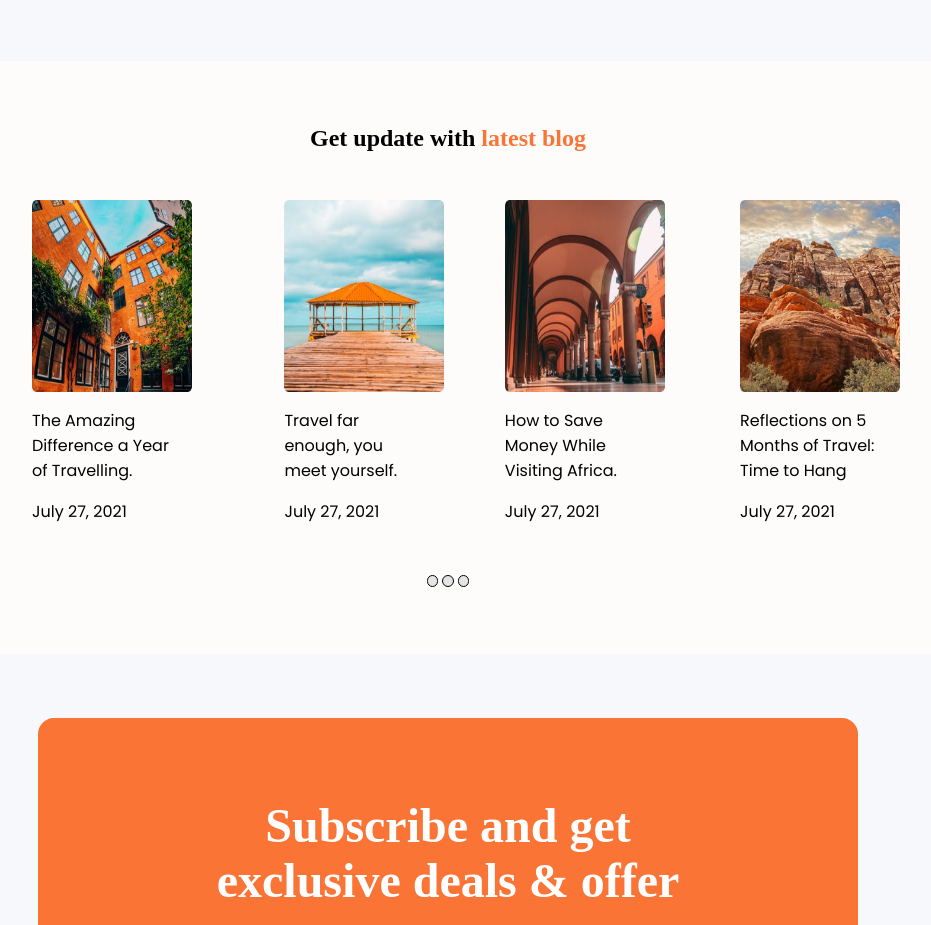
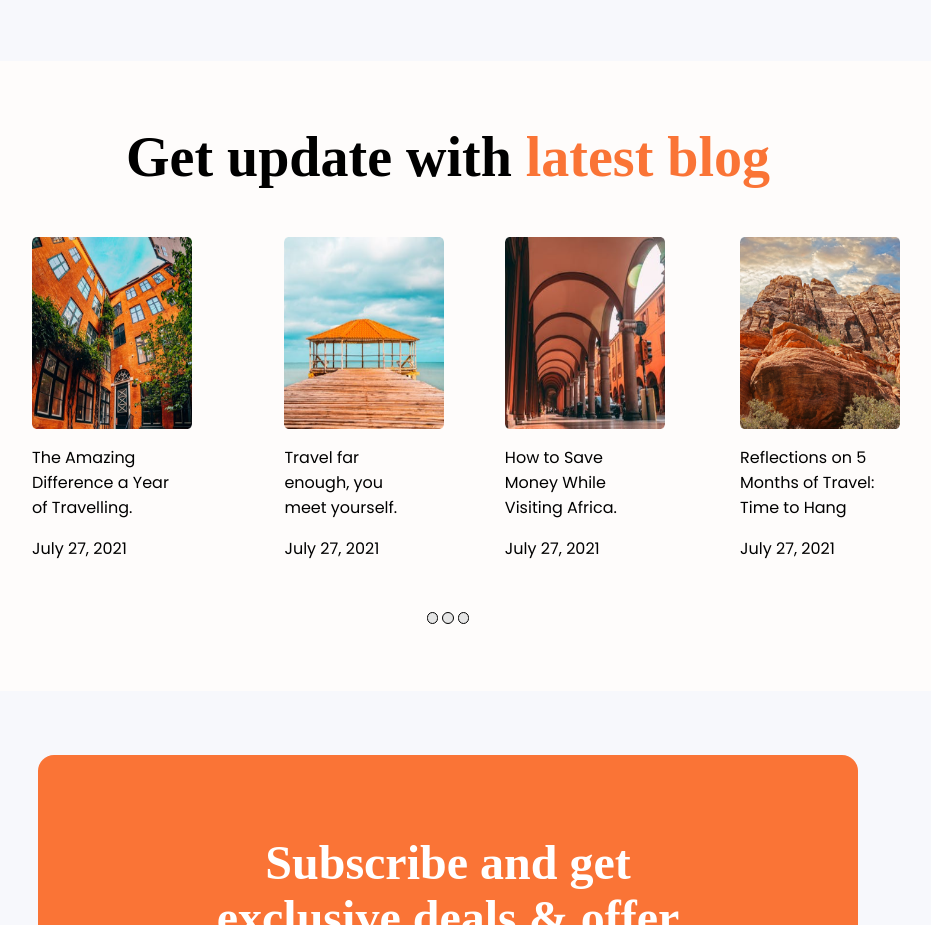
Before and after one commit to dineshkumar410/trabook, a plain HTML site: page index.html in a window 1280 px wide. Shown: the part 3191-4116 px from the top of the page, without its empty margins (192-1123 px from the left). Drawn offline with Linux system fonts and the light colour scheme; a web font is replaced by a local one.

Commit message:
Minor changes

```diff
--- a/style.css
+++ b/style.css
@@ -425,6 +425,10 @@ nav {
   background-color: #fefcfb;
 }
 
+#blog > div > h2 {
+  font-size: 3.5rem;
+}
+
 #blog > div {
   width: 80%;
   margin: auto;
```
